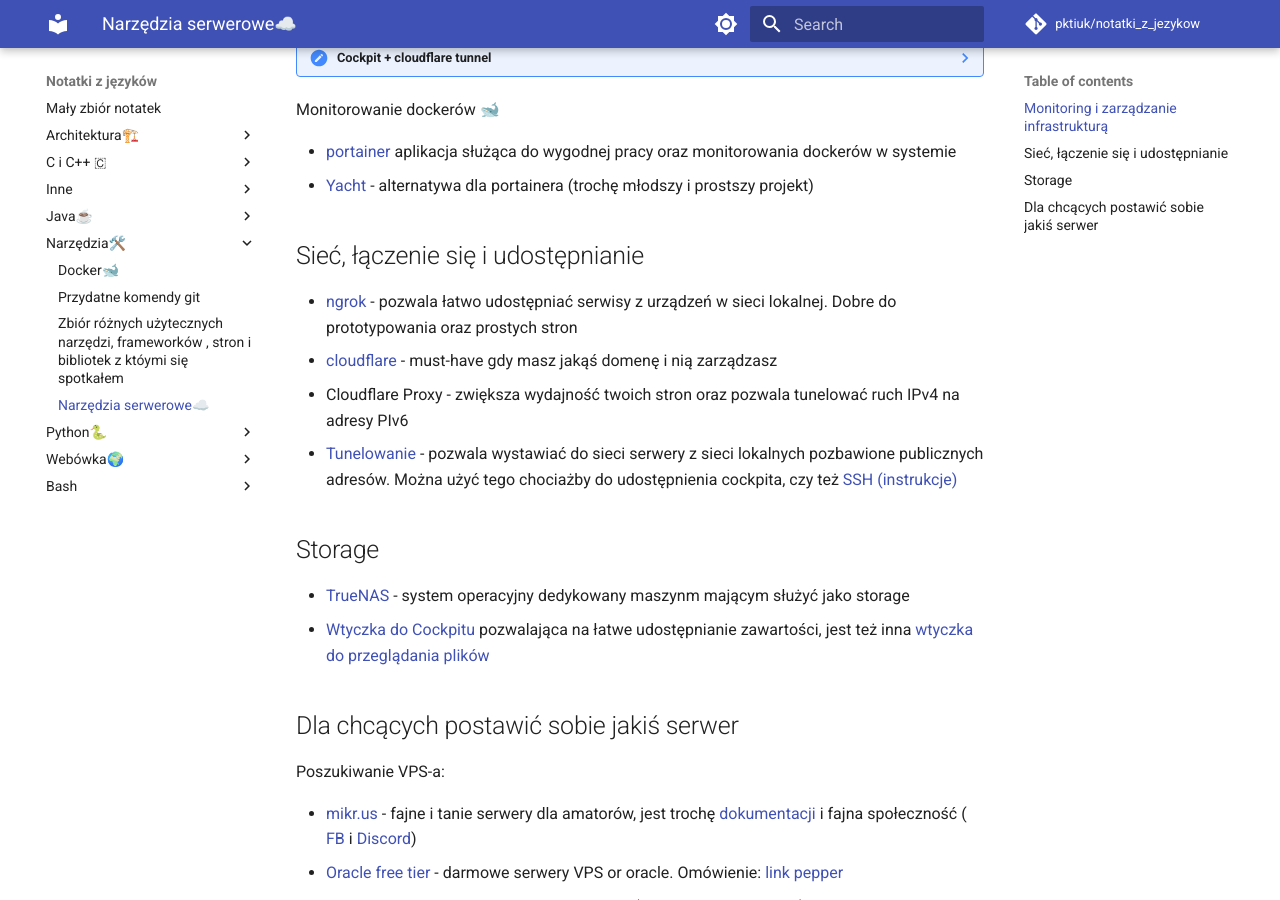
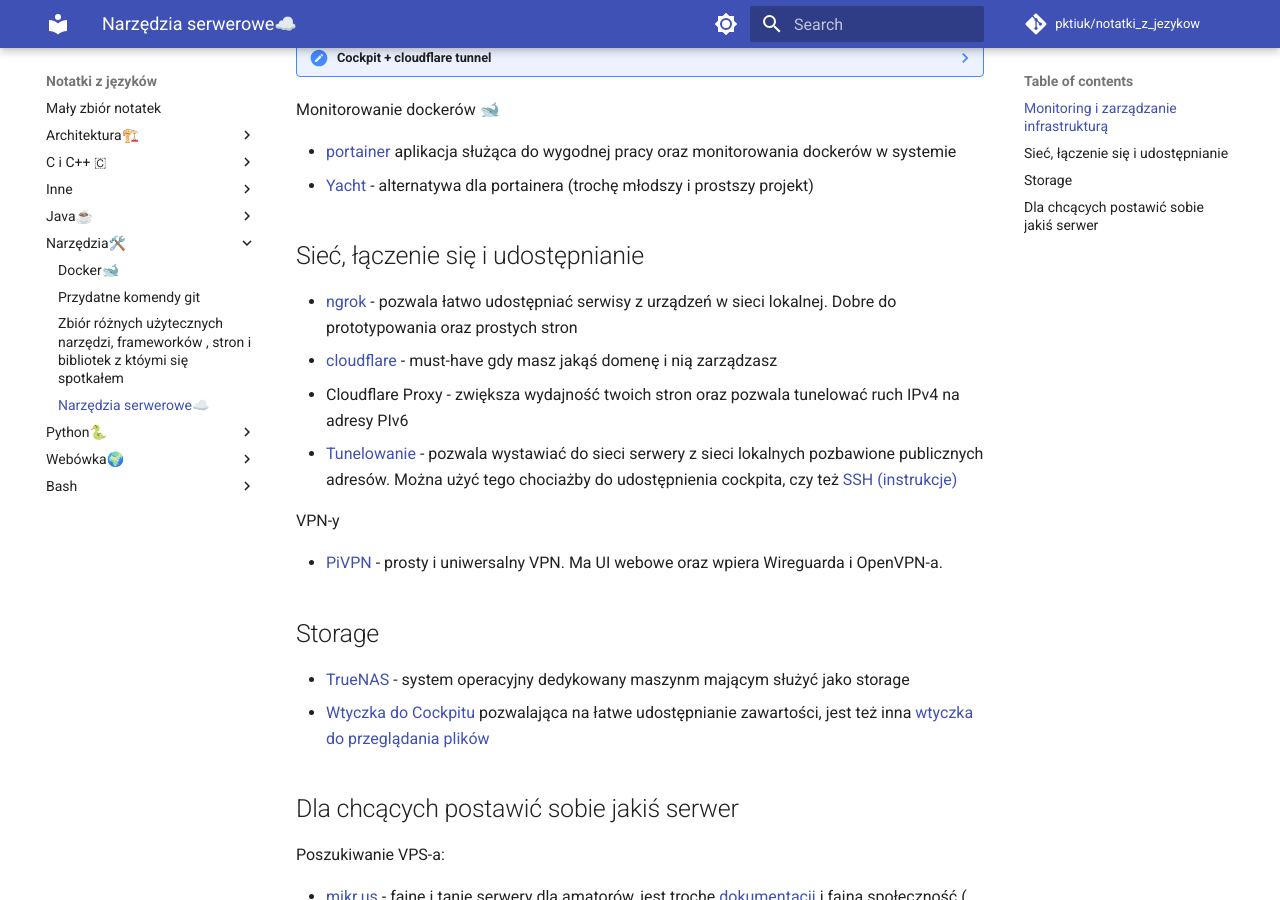
Before and after one commit to pktiuk/notatki_z_jezykow, an MkDocs documentation site: the page built from docs/Narzędzia🛠️/serwery_i_homelaby.md, in a window 1280 px wide and 900 px high, scrolled down 546 px. Built offline with MkDocs 1.6.1 and Material for MkDocs 9.7.7, drawn with Linux system fonts in a browser that asks for light colours; comment, search, counter and statistics services are not loaded.

Commit message:
Dopisek o VPNie

````diff
--- a/docs/Narzędzia🛠️/serwery_i_homelaby.md
+++ b/docs/Narzędzia🛠️/serwery_i_homelaby.md
@@ -27,6 +27,7 @@
     ProtocolHeader = X-Forwarded-Proto
     AllowUnencrypted = true
     ```
+    Potem w panelu Cloudflate mapujemy nasz adres na `http://localhost:9090`
     [źródło](https://github.com/cockpit-project/cockpit/issues/16396)
     Inną ważną rzeczą jest ograniczenie poziomu domeny. Nie powinno się używać pod-poddomen. może być `cockpit-serwer.domena.pl`, ale nie `cockpit.serwer.domena.pl` [żródło](https://mindlesstux.com/2022/01/16/cloudflare-tunnels-and-cockpit/)
 
@@ -41,6 +42,10 @@
 - [cloudflare](https://dash.cloudflare.com/) - must-have gdy masz jakąś domenę i nią zarządzasz
   - Cloudflare Proxy - zwiększa wydajność twoich stron oraz pozwala tunelować ruch IPv4 na adresy PIv6
   - [Tunelowanie](https://developers.cloudflare.com/cloudflare-one/connections/connect-apps/install-and-setup/tunnel-guide/) - pozwala wystawiać do sieci serwery z sieci lokalnych pozbawione publicznych adresów. Można użyć tego chociażby do udostępnienia cockpita, czy też [SSH (instrukcje)](https://developers.cloudflare.com/cloudflare-one/connections/connect-apps/use-cases/ssh/#connect-to-ssh-server-with-cloudflared-access)
+
+VPN-y
+
+- [PiVPN](https://www.pivpn.io/) - prosty i uniwersalny VPN. Ma UI webowe oraz wpiera Wireguarda i OpenVPN-a.
 
 ## Storage
 
````
